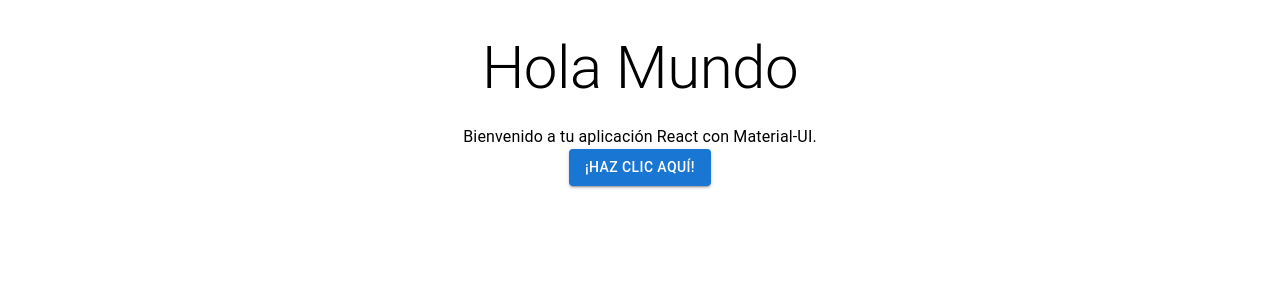
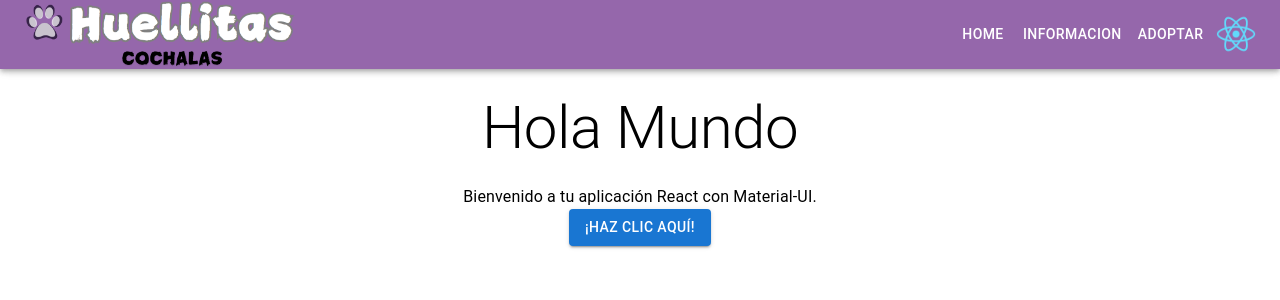
Before and after one commit to Jh0nZ/huellitasCochalas, a React (Create React App) app in the folder frontend/: page / in a window 1280 px wide. Shown: the top 300 px of the page. Built offline with nearby package versions, Linux system fonts and the light colour scheme.

Commit message:
Navbar con Material ui

```diff
--- a/frontend/src/App.js
+++ b/frontend/src/App.js
@@ -1,10 +1,13 @@
 // App.js
 import React from 'react';
 import { Container, Typography, Button, Box } from '@mui/material';
+import NavBar from './Components/NavBar';
 
 function App() {
   return (
     <Container>
+      <NavBar/>
+      <br></br><br></br><br></br>
       <Box sx={{ textAlign: 'center', mt: 4 }}>
         <Typography variant="h2" component="h1" gutterBottom>
           Hola Mundo
--- a/frontend/src/Components/NavBar.js
+++ b/frontend/src/Components/NavBar.js
@@ -1,13 +1,148 @@
-import "./NavBar.css"
+import React from 'react';
+import {AppBar, Container, Toolbar, Typography, Box, IconButton} from '@mui/material';
+import {Menu, MenuItem, Button, Tooltip, Avatar} from '@mui/material';
+
+const pages = ['HOME', 'INFORMACION', 'ADOPTAR'];
+const settings = ['Profile', 'Account', 'Dashboard', 'Logout'];
 
 function NavBar(){
-return(
-    <nav>
-    <img src="/Huellitas.png" alt="Huellitas Logo"  />
+  const [anchorElNav, setAnchorElNav] = React.useState(null);
+  const [anchorElUser, setAnchorElUser] = React.useState(null);
 
-  </nav>
+  const handleOpenNavMenu = (event) => {
+    setAnchorElNav(event.currentTarget);
+  };
+  const handleOpenUserMenu = (event) => {
+    setAnchorElUser(event.currentTarget);
+  };
+  const handleCloseNavMenu = () => {
+    setAnchorElNav(null);
+  };
+  const handleCloseUserMenu = () => {
+    setAnchorElUser(null);
+  };
 
-)
+  return (
+   <AppBar sx={{ backgroundColor: '#9567AB' }}>
+    <Container maxWidth="xl">
+      <Toolbar disableGutters>
+        <adbIcon sx={{ display: { xs: 'none', md: 'flex' }, mr: 1 }}></adbIcon>
+        <Typography
+            variant="h6"
+            noWrap
+            component="a"
+            href="#app-bar-with-responsive-menu"
+            sx={{
+              mr: 2,
+              display: { xs: 'none', md: 'flex' },
+              fontFamily: 'monospace',
+              fontWeight: 700,
+              letterSpacing: '.3rem',
+              color: 'inherit',
+              textDecoration: 'none',
+            }}
+          >
 
+             <img src="/Huellitas.png" alt="Remy Sharp" style={{ maxWidth: '30%', height: '10%' }} />
+
+          </Typography>
+          <Box sx={{ flexGrow: 1, display: { xs: 'flex', md: 'none' } }}>
+          <IconButton
+              size="large"
+              aria-label="account of current user"
+              aria-controls="menu-appbar"
+              aria-haspopup="true"
+              onClick={handleOpenNavMenu}
+              color="inherit"
+            >
+            </IconButton>
+            <Menu
+              id="menu-appbar"
+              anchorEl={anchorElNav}
+              anchorOrigin={{
+                vertical: 'bottom',
+                horizontal: 'left',
+              }}
+              keepMounted
+              transformOrigin={{
+                vertical: 'top',
+                horizontal: 'left',
+              }}
+              open={Boolean(anchorElNav)}
+              onClose={handleCloseNavMenu}
+              sx={{ display: { xs: 'block', md: 'none' } }}
+            >
+              {pages.map((page) => (
+                <MenuItem key={page} onClick={handleCloseNavMenu}>
+                  <Typography sx={{ textAlign: 'center' }}>{page}</Typography>
+                </MenuItem>
+              ))}
+            </Menu>
+            </Box>
+            <Typography
+            variant="h5"
+            noWrap
+            component="a"
+            href="#app-bar-with-responsive-menu"
+            sx={{
+              mr: 2,
+              display: { xs: 'flex', md: 'none' },
+              flexGrow: 1,
+              fontFamily: 'monospace',
+              fontWeight: 700,
+              letterSpacing: '.3rem',
+              color: 'inherit',
+              textDecoration: 'none',
+            }}
+          >
+
+          </Typography>
+          <Box sx={{ flexGrow: 1, display: { xs: 'none', md: 'flex' } }}>
+            {pages.map((page) => (
+              <Button
+                key={page}
+                onClick={handleCloseNavMenu}
+                sx={{ my: 2, color: 'white', display: 'block' }}
+              >
+                {page}
+              </Button>
+            ))}
+          </Box>
+          <Box sx={{ flexGrow: 0 }}>
+            <Tooltip title="Open settings">
+              <IconButton onClick={handleOpenUserMenu} sx={{ p: 0 }}>
+                <Avatar alt="Remy Sharp" src="logo192.png" />
+              </IconButton>
+            </Tooltip>
+            <Menu
+              sx={{ mt: '45px' }}
+              id="menu-appbar"
+              anchorEl={anchorElUser}
+              anchorOrigin={{
+                vertical: 'top',
+                horizontal: 'right',
+              }}
+              keepMounted
+              transformOrigin={{
+                vertical: 'top',
+                horizontal: 'right',
+              }}
+              open={Boolean(anchorElUser)}
+              onClose={handleCloseUserMenu}
+            >
+              {settings.map((setting) => (
+                <MenuItem key={setting} onClick={handleCloseUserMenu}>
+                  <Typography sx={{ textAlign: 'center' }}>{setting}</Typography>
+                </MenuItem>
+              ))}
+            </Menu>
+          </Box>
+
+      </Toolbar>
+
+    </Container>
+
+   </AppBar>
+  );
 }
 export default NavBar;
```
